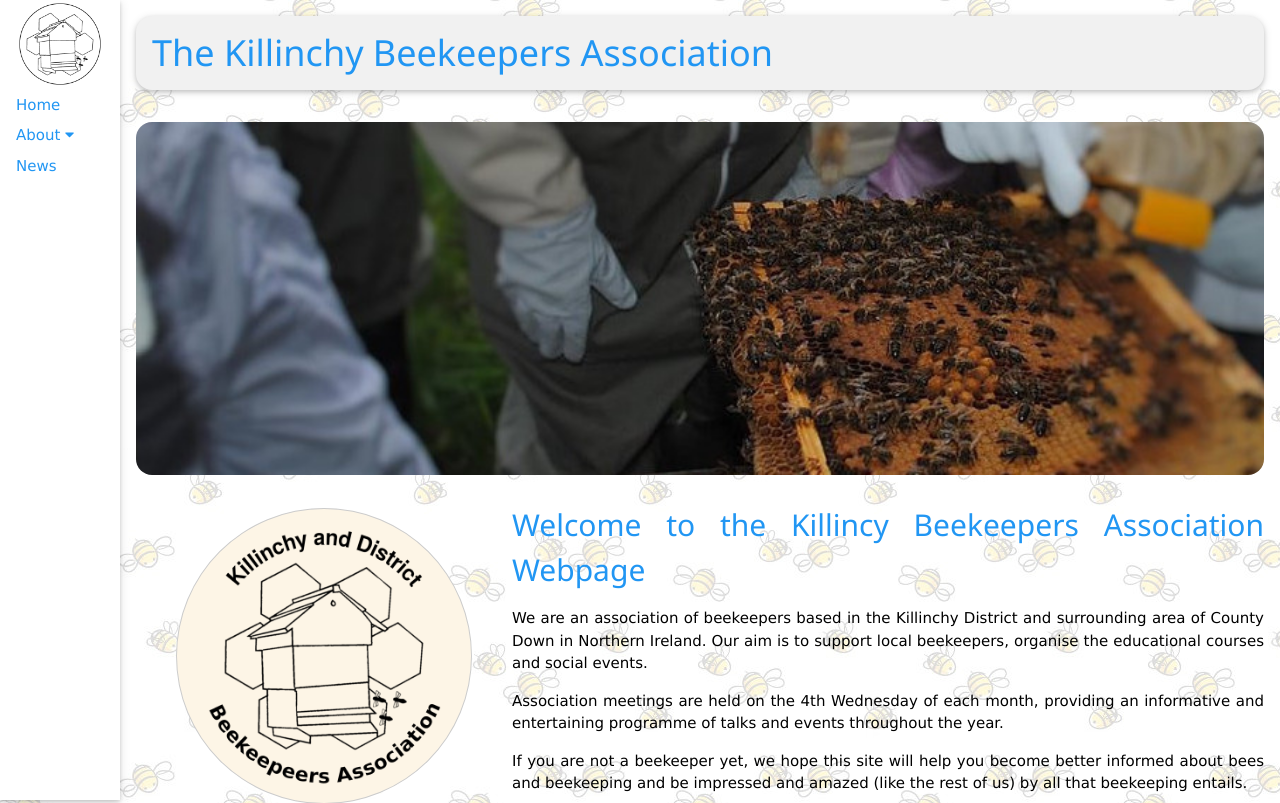
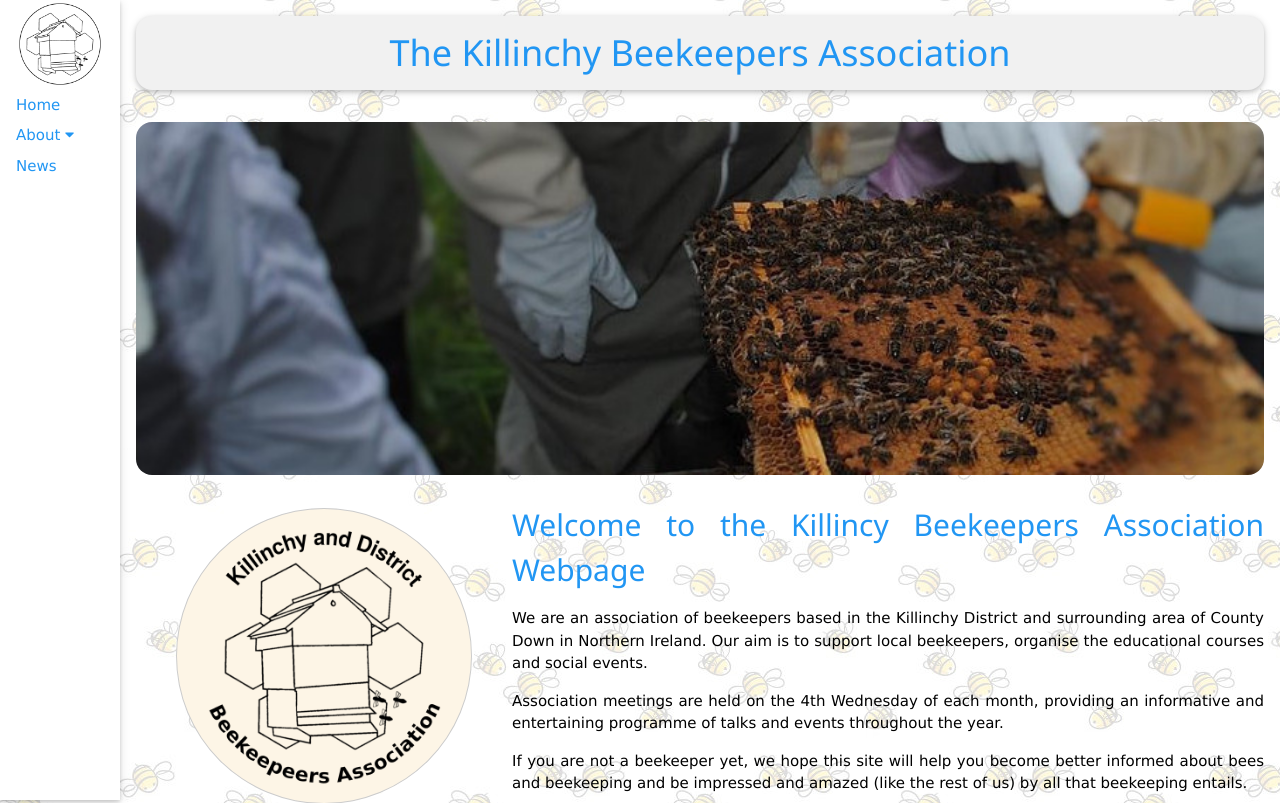
Before and after one commit to ltrojan/bee-feed, a Flask app: page / in a window 1280 px wide. Shown: the top 803 px of the page. Run offline with Flask 2, Linux system fonts and the light colour scheme; parts of the project's set-up code (start-up, migrations or seed data) failed here and were passed over.

Commit message:
minor: center title

```diff
--- a/templates/title.html
+++ b/templates/title.html
@@ -1,6 +1,6 @@
 <!-- <div class="w3-container" id="myTitle"> -->
 <header class="w3-card-2 w3-panel w3-round-xlarge w3-light-gray">
   <span class="w3-opennav w3-xlarge w3-hide-large" id="sidenav_bars">&#9776;</span>
-  <h1 class="w3-text-blue">The Killinchy Beekeepers Association</h1>
+  <h1 class="w3-text-blue w3-center">The Killinchy Beekeepers Association</h1>
 </header>
 <!-- </div> -->
```
